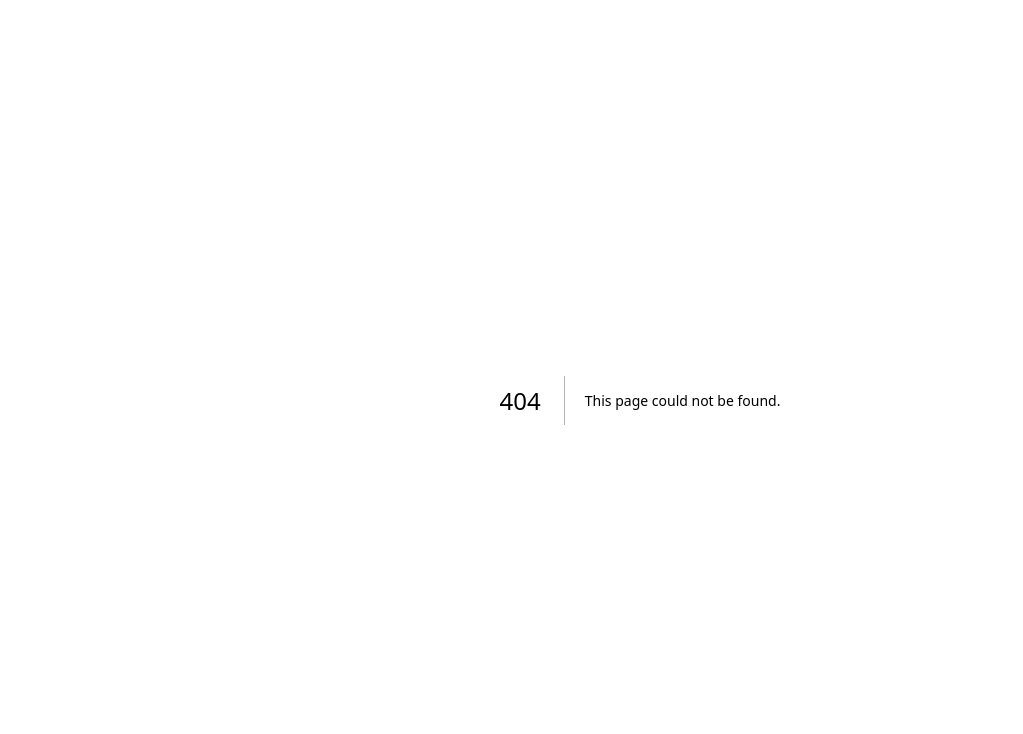
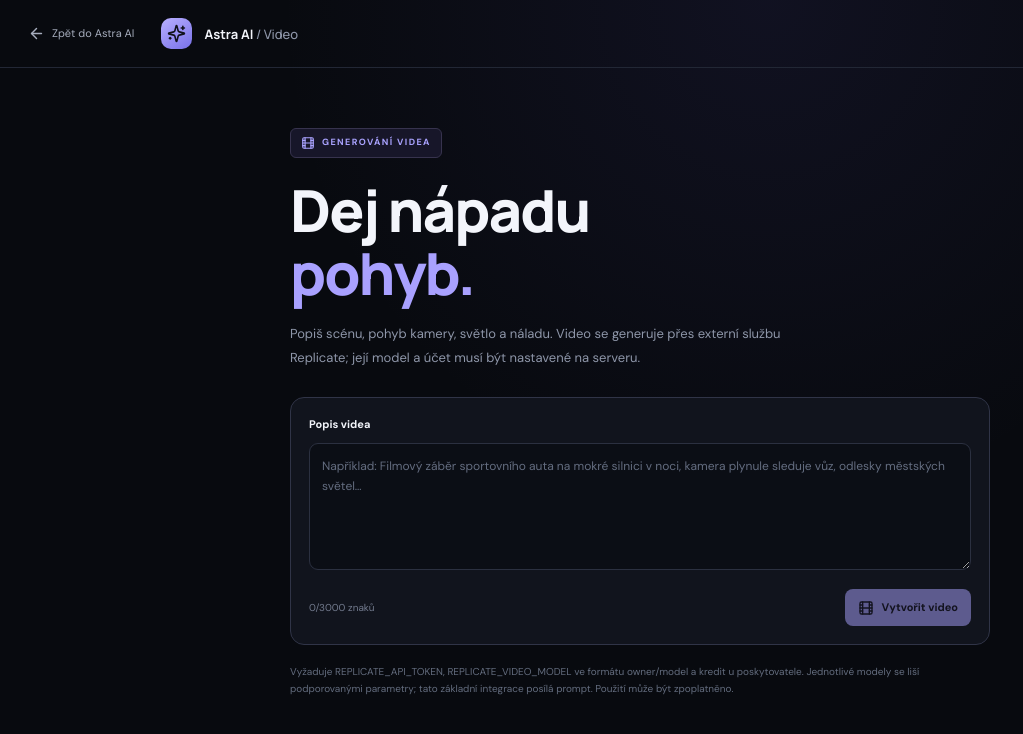
Before and after one commit to martinslad10/astra-ai, a Next.js app: page /video in a window 1280 px wide. Before the commit this address had no page. Shown: the top 734 px of the page, without its empty margins (0-1023 px from the left). Built offline with nearby package versions, Linux system fonts and the light colour scheme.

Commit message:
Add video generation workspace

```diff
--- /dev/null
+++ b/src/app/video/page.tsx
@@ -0,0 +1,75 @@
+'use client';
+
+import { FormEvent, useState } from "react";
+import Link from "next/link";
+import { ArrowLeft, Film, LoaderCircle, Sparkles, Download } from "lucide-react";
+
+type VideoResponse = { id?: string; status?: string; output?: unknown; error?: unknown; errorMessage?: string };
+
+function outputUrl(output: unknown): string {
+  if (typeof output === "string" && /^https?:\/\//i.test(output)) return output;
+  if (Array.isArray(output)) {
+    const found = output.find(item => typeof item === "string" && /^https?:\/\//i.test(item));
+    if (typeof found === "string") return found;
+  }
+  return "";
+}
+
+export default function VideoPage() {
+  const [prompt, setPrompt] = useState("");
+  const [status, setStatus] = useState("");
+  const [videoUrl, setVideoUrl] = useState("");
+  const [error, setError] = useState("");
+  const [busy, setBusy] = useState(false);
+
+  async function generate(event: FormEvent) {
+    event.preventDefault();
+    if (!prompt.trim() || busy) return;
+    setBusy(true); setError(""); setVideoUrl(""); setStatus("Spouštím generování…");
+    try {
+      const response = await fetch("/api/video", { method: "POST", headers: { "Content-Type": "application/json" }, body: JSON.stringify({ prompt: prompt.trim() }) });
+      let data = await response.json() as VideoResponse;
+      if (!response.ok) throw new Error(typeof data.error === "string" ? data.error : "Generování se nezdařilo.");
+      if (!data.id) {
+        const url = outputUrl(data.output);
+        if (url) { setVideoUrl(url); setStatus("Hotovo"); return; }
+        throw new Error("Poskytovatel nevrátil ID generování ani odkaz na video.");
+      }
+      const id = data.id;
+      for (let attempt = 0; attempt < 60; attempt++) {
+        if (data.status === "succeeded") {
+          const url = outputUrl(data.output);
+          if (!url) throw new Error("Generování skončilo, ale poskytovatel nevrátil odkaz na video.");
+          setVideoUrl(url); setStatus("Hotovo"); return;
+        }
+        if (data.status === "failed" || data.status === "canceled") throw new Error("Poskytovatel generování nedokončil. Zkontroluj model a jeho vstupní parametry.");
+        setStatus(data.status === "starting" ? "Připravuji generování…" : "Video se vytváří…");
+        await new Promise(resolve => setTimeout(resolve, 5000));
+        const poll = await fetch("/api/video?id=" + encodeURIComponent(id), { cache: "no-store" });
+        data = await poll.json() as VideoResponse;
+        if (!poll.ok) throw new Error(typeof data.error === "string" ? data.error : "Stav generování se nepodařilo načíst.");
+      }
+      setStatus("Generování stále probíhá. Zkus to později znovu; ID úlohy: " + id);
+    } catch (err) {
+      setError(err instanceof Error ? err.message : "Video se nepodařilo vytvořit.");
+    } finally { setBusy(false); }
+  }
+
+  return <main className="image-page">
+    <header className="image-header"><Link href="/" className="back-link"><ArrowLeft size={17}/> Zpět do Astra AI</Link><div className="brand-mark"><Sparkles size={19}/></div><strong>Astra AI <span>/ Video</span></strong></header>
+    <section className="image-content">
+      <div className="eyebrow"><Film size={14}/> GENEROVÁNÍ VIDEA</div>
+      <h1>Dej nápadu<br/><span>pohyb.</span></h1>
+      <p className="image-intro">Popiš scénu, pohyb kamery, světlo a náladu. Video se generuje přes externí službu Replicate; její model a účet musí být nastavené na serveru.</p>
+      <form className="image-form" onSubmit={generate}>
+        <label htmlFor="video-prompt">Popis videa</label>
+        <textarea id="video-prompt" value={prompt} onChange={e => setPrompt(e.target.value)} placeholder="Například: Filmový záběr sportovního auta na mokré silnici v noci, kamera plynule sleduje vůz, odlesky městských světel…" rows={5} maxLength={3000} required/>
+        <div className="image-form-footer"><span>{prompt.length}/3000 znaků</span><button type="submit" disabled={!prompt.trim()||busy}>{busy ? <><LoaderCircle className="spin" size={16}/> Generuji…</> : <><Film size={16}/> Vytvořit video</>}</button></div>
+      </form>
+      {error && <div className="image-error" role="alert">{error}</div>}
+      {status && <div className="image-placeholder" role="status"><LoaderCircle className={busy ? "spin" : ""} size={24}/><span>{status}</span></div>}
+      {videoUrl && <div className="image-result"><video src={videoUrl} controls playsInline style={{display:"block",width:"100%"}}/><div className="image-result-footer"><span>Vygenerované video</span><a href={videoUrl} target="_blank" rel="noreferrer"><Download size={16}/> Otevřít / uložit</a></div></div>}
+      <p className="image-disclaimer">Vyžaduje REPLICATE_API_TOKEN, REPLICATE_VIDEO_MODEL ve formátu owner/model a kredit u poskytovatele. Jednotlivé modely se liší podporovanými parametry; tato základní integrace posílá prompt. Použití může být zpoplatněno.</p>
+    </section>
+  </main>;
+}
```
